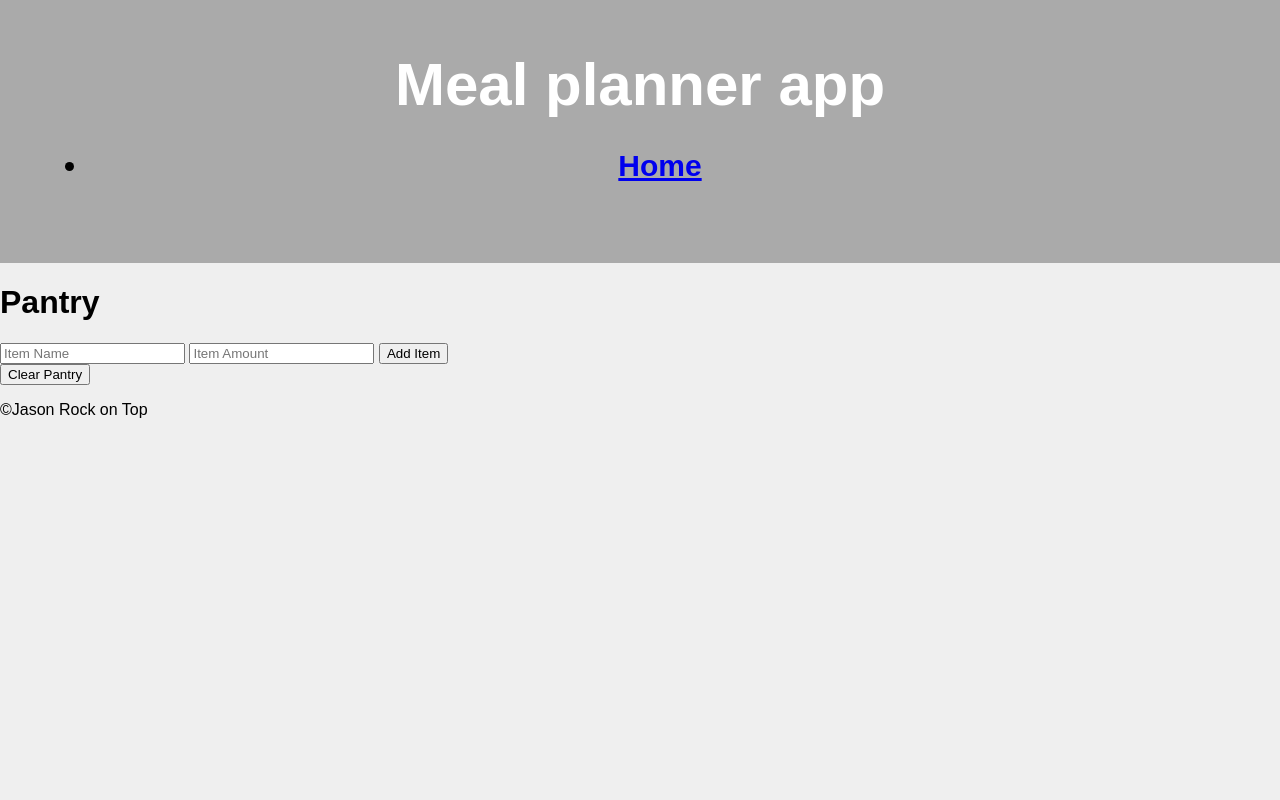
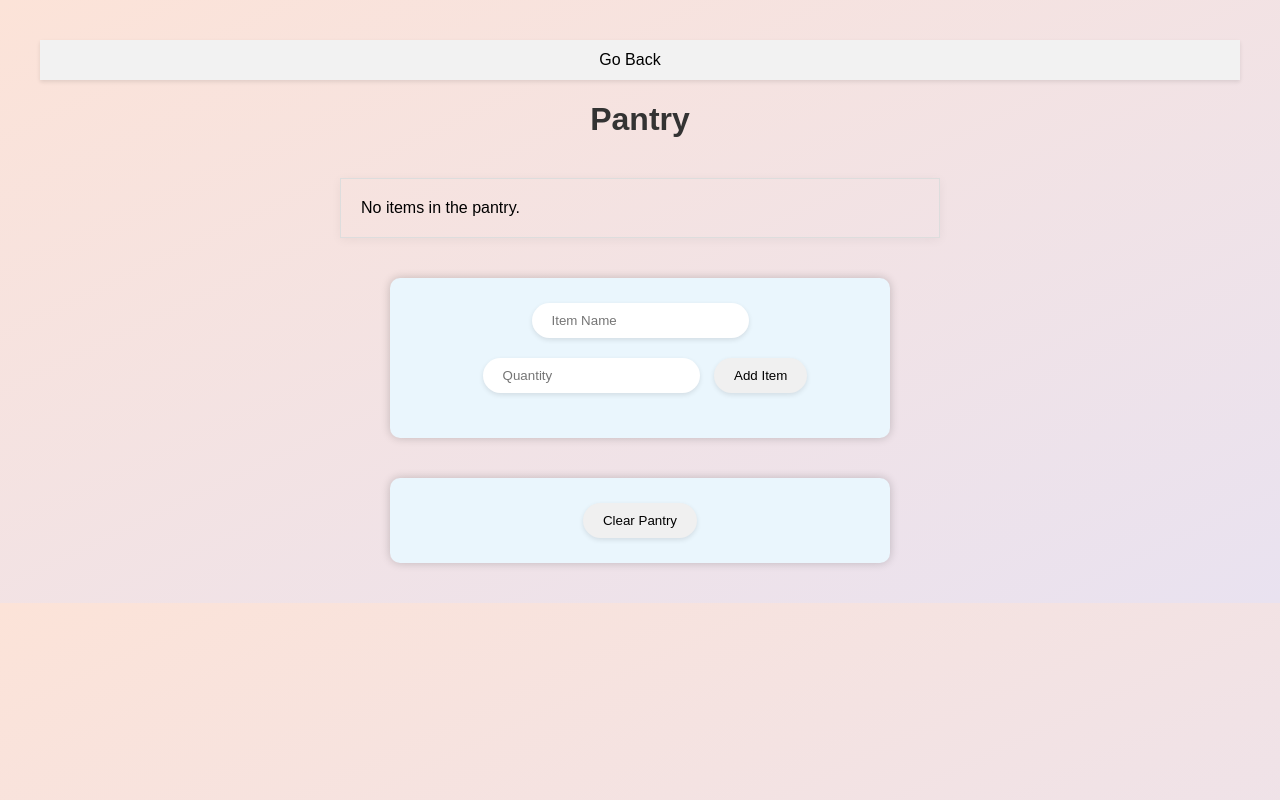
Before and after one commit to knight-jsol/MealPlannerApp, a Django app: page /pantry in a window 1280 px wide. Run offline with Django 4.2, Linux system fonts and the light colour scheme.

Commit message:
did database for add item and remove pantry and working on ai image generator

```diff
--- a/webpage/templates/pantry.html
+++ b/webpage/templates/pantry.html
@@ -1,19 +1,150 @@
-{% extends 'base.html' %}
+{% load static %}
 
-{% block content %}
+<!DOCTYPE html>
+<html lang="en">
+
+<head>
+    <meta charset="UTF-8">
+    <meta name="viewport" content="width=device-width, initial-scale=1.0">
+    <title>Pantry</title>
+    <link rel="stylesheet" type="text/css" href="{% static 'sheet.css' %}">
+    <style>
+        body {
+            font-family: Arial, sans-serif;
+            background: linear-gradient(to bottom right, #FCE3D8, #E9E2F0);
+            padding: 40px;
+        }
+        nav {
+            background-color: #f2f2f2;
+            padding: 10px 0;
+            text-align: center;
+            box-shadow: 0 2px 4px rgba(0, 0, 0, 0.1);
+        }
+
+        nav ul {
+            list-style-type: none;
+            padding: 0;
+            margin: 0;
+        }
+
+        nav ul li {
+            display: inline;
+            margin-right: 20px;
+        }
+
+        nav ul li button {
+            background: none;
+            border: none;
+            font-size: 16px;
+            cursor: pointer;
+        }
+
+        h1 {
+            text-align: center;
+            margin-bottom: 40px;
+        }
+
+        .pantry-list {
+            margin: 20px auto;
+            padding: 0;
+            max-width: 600px;
+        }
+
+        .pantry-list li {
+            border: 1px solid #ddd;
+            padding: 20px;
+            margin: 20px 0;
+            display: flex;
+            align-items: center;
+            transition: box-shadow 0.3s;
+            box-shadow: 0 2px 10px rgba(0, 0, 0, 0.05);
+        }
+
+        .pantry-list li:hover {
+            box-shadow: 0 5px 15px rgba(0, 0, 0, 0.1);
+        }
+
+        .pantry-item {
+            font-weight: bold;
+            flex-grow: 1;
+        }
+
+        .pantry-quantity {
+            color: #555;
+            margin-left: 20px;
+        }
+
+        .pantry-image {
+            flex-basis: 100px; /* Adjust as needed */
+            margin-right: 20px;
+        }
+
+        .pantry-image img {
+            max-width: 100%;
+            height: auto;
+            border-radius: 10px;
+        }
+
+        form {
+            text-align: center;
+            margin-top: 40px;
+        }
+
+        form input[type="text"], form input[type="number"] {
+            padding: 10px 20px;
+            border-radius: 20px;
+            border: none;
+            box-shadow: 0 2px 5px rgba(0, 0, 0, 0.1);
+            margin: 0 10px 20px;
+        }
+
+        form input[type="submit"] {
+            padding: 10px 20px;
+            border-radius: 20px;
+            border: none;
+            box-shadow: 0 2px 5px rgba(0, 0, 0, 0.1);
+            cursor: pointer;
+            background-color: #f0f0f0;
+            transition: background-color 0.3s;
+        }
+
+        form input[type="submit"]:hover {
+            background-color: #e0e0e0;
+        }
+    </style>
+</head>
+
+<body>
+    <!-- Navigation Bar -->
+    <nav>
+        <ul>
+            <li><button onclick="history.back()">Go Back</button></li>
+            <!-- Other navigation items can be added here if needed -->
+        </ul>
+    </nav>
+
     <h1>Pantry</h1>
 
-<ul>
+    <ul class="pantry-list">
         {% for item in pantry_items %}
-        <li>{{ item.item_name }} - {{ item.item_amount }}</li>
+            <li>
+                <div class="pantry-image">
+                    <img src="{% static 'path/to/default-image.jpg' %}" alt="Item Image"> <!-- Placeholder image -->
+                </div>
+                <div>
+                    <span class="pantry-item">{{ item.name }}</span>
+                    <span class="pantry-quantity">Quantity: {{ item.quantity }}</span>
+                </div>
+            </li>
+        {% empty %}
+            <li>No items in the pantry.</li>
         {% endfor %}
-
     </ul>
 
-<form action="{% url 'add_item' %}" method="post">
+    <form action="{% url 'add_pantry_item' %}" method="post">
         {% csrf_token %}
-    <input type="text" name="item_name" placeholder="Item Name" required>
-    <input type="number" name="item_amount" placeholder="Item Amount" required>
+        <input type="text" name="name" placeholder="Item Name" required>
+        <input type="number" name="quantity" placeholder="Quantity" required>
         <input type="submit" value="Add Item">
     </form>
 
@@ -21,4 +152,6 @@
         {% csrf_token %}
         <input type="submit" value="Clear Pantry">
     </form>
-{% endblock %}
+</body>
+
+</html>
--- a/webpage/urls.py
+++ b/webpage/urls.py
@@ -6,9 +6,11 @@ urlpatterns = [
     path("create_recipe", views.create_recipe, name="create_recipe"),
     path("pantry", views.pantry, name="pantry"),
     path("cart", views.cart, name="cart"),
-    path('add_item/', views.add_item, name='add_item'),
+    path('add_pantry_item/', views.add_pantry_item, name='add_pantry_item'),
     path('forgot_password/', views.forgot_password, name='forgot_password'),
     path('clear_pantry/', views.clear_pantry, name='clear_pantry'),
     path('home', views.home, name='home'),
     path('my_recipes', views.my_recipes, name='my_recipes'),
+    path('profile', views.profile, name='profile'),
+
 ]
--- a/webpage/views.py
+++ b/webpage/views.py
@@ -6,6 +6,12 @@ from .models import PantryItem
 from .forms import LoginForm, AllergyDietForm, RecipeInformationForm, IngredientListForm
 from django.contrib.auth.forms import AuthenticationForm
 from django.urls import reverse
+from django.shortcuts import render, redirect
+from .forms import PantryItemForm
+from django.views.decorators.http import require_POST
+from .utils import generate_image
+
+
 
 
 def login_view(request):
@@ -34,14 +40,7 @@ def login_view(request):
 
 
 def home(request):
-    news_feed = [
-        "News Item 1",
-        "News Item 2",
-        "News Item 3",
-        # Add more news items as needed
-    ]
-
-    return render(request, 'home.html', {'news_feed': news_feed})
+    return render(request, 'home.html')  # Make sure 'home.html' is the template for the home page
 
 
 def create_recipe(request):
@@ -70,25 +69,32 @@ def forgot_password(request):
 def my_recipes(request):
     return render(request, 'my_recipes.html')
 
+def profile(request):
+    return render(request, 'profile.html')
+
 
 # Adds item to pantry
-def add_item(request):
-    if request.method == 'POST' and request.user.is_authenticated:
-        item_name = request.POST.get('item_name')
-        item_amount = request.POST.get('item_amount')
 
-        if item_name and item_amount:
-            pantry_item = PantryItem(user=request.user, item_name=item_name, item_amount=item_amount)
-            pantry_item.save()
 
-    return HttpResponseRedirect('/pantry')
+def add_pantry_item(request):
+    if request.method == 'POST':
+        form = PantryItemForm(request.POST)
+        if form.is_valid():
+            form.save()
+            return redirect('add_pantry_item')  # Redirect to the same page to display the updated list
+
+    else:
+        form = PantryItemForm()
+
+    pantry_items = PantryItem.objects.all()  # Fetch all pantry items
+    return render(request, 'pantry.html', {'form': form, 'pantry_items': pantry_items})
+
 
 
 # Clears the pantry
 def clear_pantry(request):
-    if request.user.is_authenticated:
-        PantryItem.objects.filter(user=request.user).delete()
-    return HttpResponseRedirect('/pantry')
+    PantryItem.objects.all().delete()  # This deletes all PantryItem objects from the database
+    return redirect('add_pantry_item')  # Redirect back to the pantry list page
 
 
 
```
Also changed, not shown: capstone/settings.py (+5 -7 lines), capstone/utils.py (added, +25 -0 lines), webpage/forms.py (+21 -0 lines), webpage/models.py (+6 -3 lines), webpage/static/profile.css (added, +68 -0 lines), webpage/templates/my_recipes.html (+32 -1 lines), webpage/templates/profile.html (added, +87 -0 lines), db.sqlite3, webpage/static/nav.css (added). Lines whose indentation alone changed are shown as unchanged.
